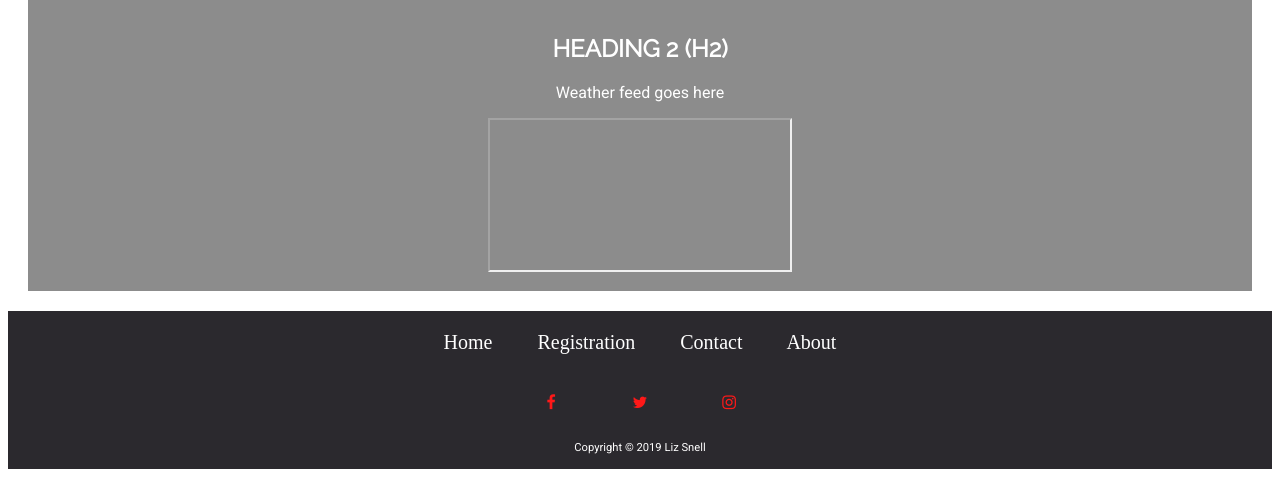
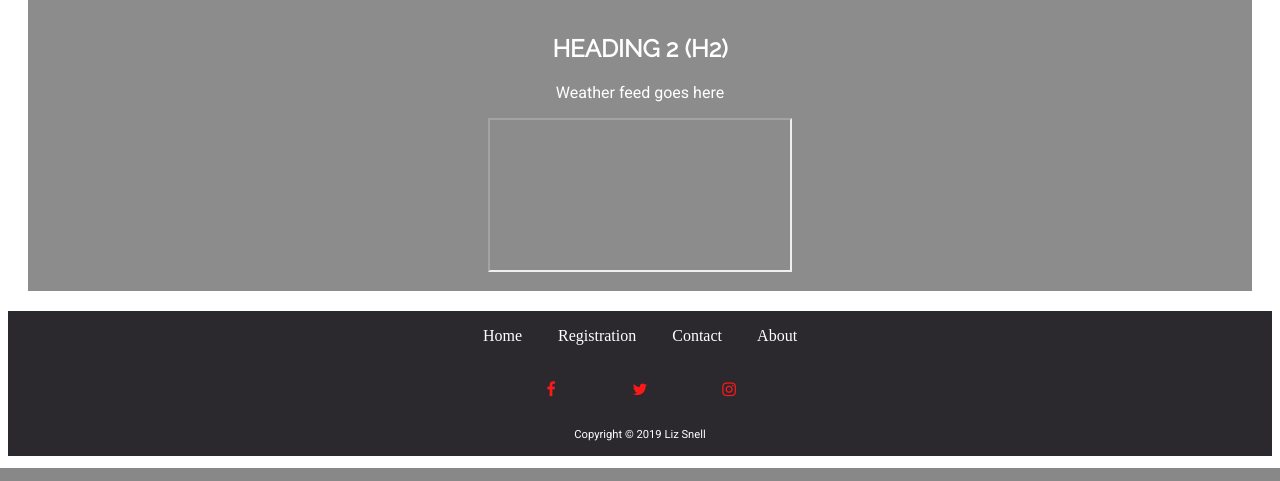
Before and after one commit to lizward/AITH---Template, a PHP site: page /template/template.html.php in a window 1280 px wide. Shown: the part 939-1420 px from the top of the page. Run offline with PHP 8.4, Linux system fonts and the light colour scheme; some libraries are stand-ins or nearby versions.

Commit message:
Add file with changes

```diff
--- a/template/includes/nav.inc.html.php
+++ b/template/includes/nav.inc.html.php
@@ -2,7 +2,7 @@
     <div class="menu-toggle">
         <div class="hamburger"></div>
     </div>
-            <ul class=""open desktop">
+            <ul class="open-desktop">
                 <li><a href="<?php echo BASE_URL; ?>">Home</a></li>
                 <li><a href="<?php echo BASE_URL; ?>">Registration</a></li>
                 <li><a href="<?php echo BASE_URL; ?>">Contact</a></li>
--- a/template/styles/styles.css
+++ b/template/styles/styles.css
@@ -179,8 +179,8 @@ footer p {
 }
 .fotternav {
   padding: 1em;
-  word-spacing: 2em;
-  font-size: 1.25em;
+  word-spacing: 1.5em;
+  font-size: 1em;
   color: #ffffff;
   text-decoration: none;
   list-style-type: none;
@@ -248,6 +248,11 @@ The following CSS affects all screen sizes larger than 480 pixels wide.
     color: #ffffff;
     margin: 20px;
   }
+  .fotternav {
+    padding: 1em;
+    word-spacing: 2em;
+    font-size: 1em;
+  }
 }
 /*
 
--- a/template/styles/styles.less
+++ b/template/styles/styles.less
@@ -179,8 +179,8 @@ footer {
 
 .fotternav {
     padding: 1em;
-    word-spacing: 2em;
-    font-size: 1.25em;
+    word-spacing: 1.5em;
+    font-size: 1em;
     color: @color3;
     text-decoration: none;
     list-style-type: none;
@@ -256,6 +256,11 @@ aside {
     margin: 20px;
 }
 
+.fotternav {
+    padding: 1em;
+    word-spacing: 2em;
+    font-size: 1em;
+    }
 }
 
 /*
--- a/template/template.html.php
+++ b/template/template.html.php
@@ -23,7 +23,7 @@
     <?php include 'includes/nav.inc.html.php'; ?>
 
      <main>
-         <section class=collage>
+         <section class="collage">
 
              <p>Image Collage goes here</p>
 
@@ -40,7 +40,7 @@
 
             </aside>
 
-         <section class=form>
+         <section class="form">
 
             <form>
 
@@ -52,7 +52,7 @@
 
          </section>
 
-         <section class=weather>
+         <section class="weather">
 
              <h2>Heading 2 (h2)</h2>
 
```
